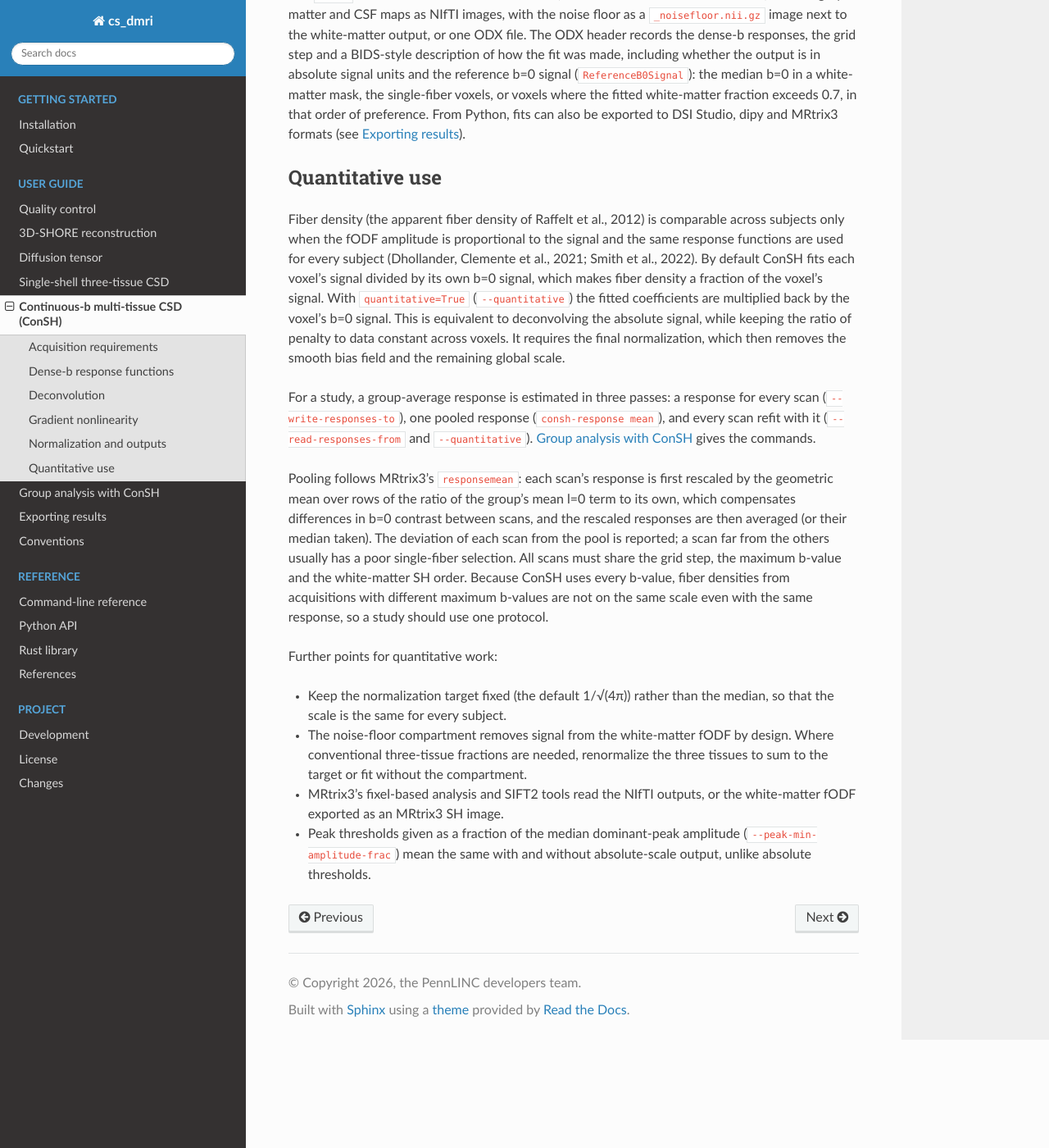
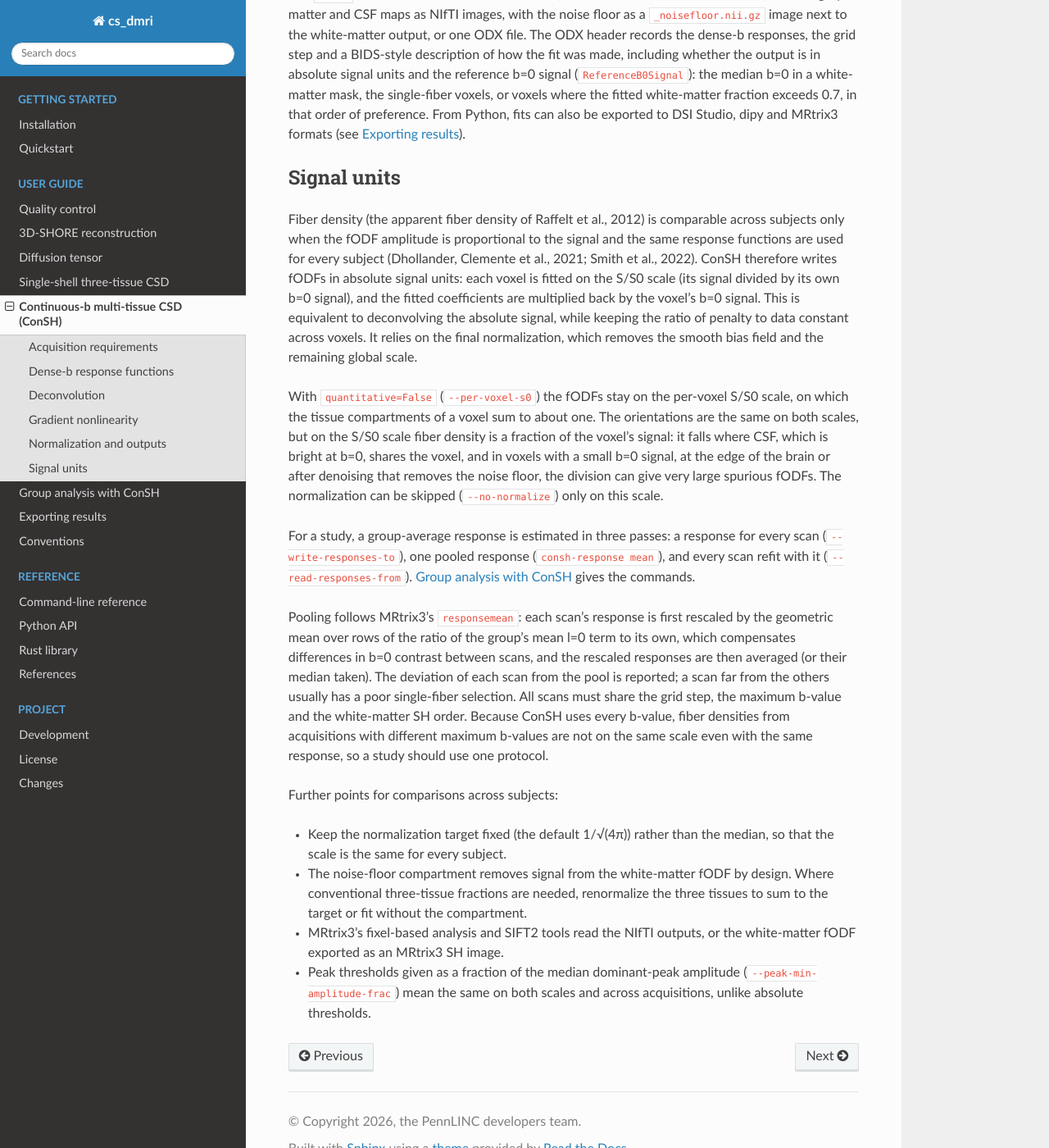
Before and after one commit to PennLINC/cs_dmri, a Sphinx documentation site: the page built from docs/user/consh.md, in a window 1280 px wide and 1400 px high, scrolled down 2486 px. Shown: the whole window at 82% size. Built offline with Sphinx 7.4.7 and the Read the Docs theme 3.1.0, drawn with Linux system fonts in a browser that asks for light colours.

Commit message:
Write ConSH fODFs in absolute signal units by default (#2)
consh and consh_pipeline now multiply each voxel's fitted coefficients by its
b=0 signal unless asked for the per-voxel S/S0 scale (--per-voxel-s0,
quantitative=False). Fiber density is then proportional to the signal, and
low-S0 voxels at the edge of the brain no longer give oversized spurious
fODFs; the orientations are unchanged. --no-normalize, which the absolute
scale relies on, now requires --per-voxel-s0. The warning about responses
estimated from the scan itself is dropped, as it would accompany every
single-scan fit. The user guide, the group-analysis page and the parity tests
cover both scales.

```diff
--- a/docs/user/consh.md
+++ b/docs/user/consh.md
@@ -126,23 +126,32 @@ fitted white-matter fraction exceeds 0.7, in that order of preference. From
 Python, fits can also be exported to DSI Studio, dipy and MRtrix3 formats (see
 {doc}`export`).
 
-## Quantitative use
+## Signal units
 
 Fiber density (the apparent fiber density of Raffelt et al., 2012) is
 comparable across subjects only when the fODF amplitude is proportional to the
 signal and the same response functions are used for every subject (Dhollander,
-Clemente et al., 2021; Smith et al., 2022). By default ConSH fits each voxel's
-signal divided by its own b=0 signal, which makes fiber density a fraction of
-the voxel's signal. With `quantitative=True` (`--quantitative`) the fitted
-coefficients are multiplied back by the voxel's b=0 signal. This is equivalent
-to deconvolving the absolute signal, while keeping the ratio of penalty to data
-constant across voxels. It requires the final normalization, which then removes
-the smooth bias field and the remaining global scale.
+Clemente et al., 2021; Smith et al., 2022). ConSH therefore writes fODFs in
+absolute signal units: each voxel is fitted on the S/S0 scale (its signal
+divided by its own b=0 signal), and the fitted coefficients are multiplied back
+by the voxel's b=0 signal. This is equivalent to deconvolving the absolute
+signal, while keeping the ratio of penalty to data constant across voxels. It
+relies on the final normalization, which removes the smooth bias field and the
+remaining global scale.
+
+With `quantitative=False` (`--per-voxel-s0`) the fODFs stay on the per-voxel
+S/S0 scale, on which the tissue compartments of a voxel sum to about one. The
+orientations are the same on both scales, but on the S/S0 scale fiber density
+is a fraction of the voxel's signal: it falls where CSF, which is bright at
+b=0, shares the voxel, and in voxels with a small b=0 signal, at the edge of
+the brain or after denoising that removes the noise floor, the division can
+give very large spurious fODFs. The normalization can be skipped
+(`--no-normalize`) only on this scale.
 
 For a study, a group-average response is estimated in three passes: a response
 for every scan (`--write-responses-to`), one pooled response (`consh-response
-mean`), and every scan refit with it (`--read-responses-from` and
-`--quantitative`). {doc}`consh_group` gives the commands.
+mean`), and every scan refit with it (`--read-responses-from`).
+{doc}`consh_group` gives the commands.
 
 Pooling follows MRtrix3's `responsemean`: each scan's response is first rescaled
 by the geometric mean over rows of the ratio of the group's mean l=0 term to its
@@ -154,7 +163,7 @@ b-value and the white-matter SH order. Because ConSH uses every b-value, fiber
 densities from acquisitions with different maximum b-values are not on the same
 scale even with the same response, so a study should use one protocol.
 
-Further points for quantitative work:
+Further points for comparisons across subjects:
 
 - Keep the normalization target fixed (the default 1/√(4π)) rather than the
   median, so that the scale is the same for every subject.
@@ -164,5 +173,5 @@ Further points for quantitative work:
 - MRtrix3's fixel-based analysis and SIFT2 tools read the NIfTI outputs, or the
   white-matter fODF exported as an MRtrix3 SH image.
 - Peak thresholds given as a fraction of the median dominant-peak amplitude
-  (`--peak-min-amplitude-frac`) mean the same with and without absolute-scale
-  output, unlike absolute thresholds.
+  (`--peak-min-amplitude-frac`) mean the same on both scales and across
+  acquisitions, unlike absolute thresholds.
```
Also changed, not shown: docs/changes.md (+3 -2 lines), docs/cli/consh.md (+7 -7 lines), docs/user/consh_group.md (+11 -10 lines), 6 other files.
